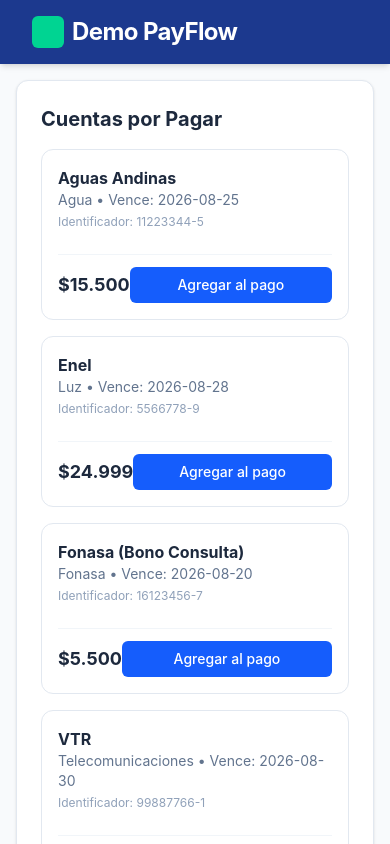
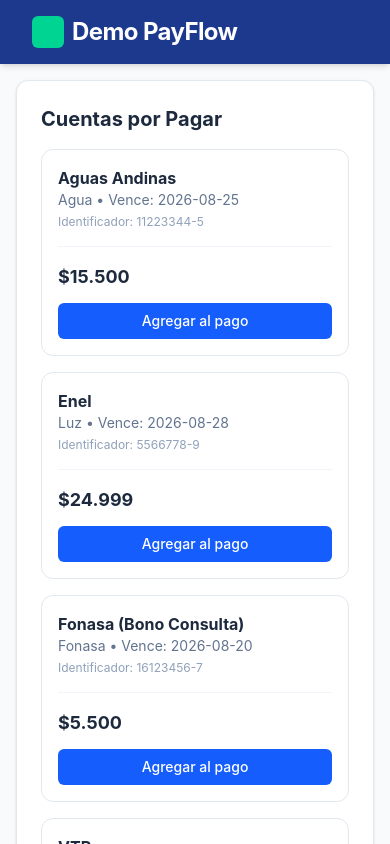
Before and after one commit to xHellex/payflow-simulator, a React (Vite) app: page / in a window 390 px wide. Shown: the top 844 px of the page. Built offline with nearby package versions, Linux system fonts and the light colour scheme.

Commit message:
style: fix button

```diff
--- a/src/components/AccountList.tsx
+++ b/src/components/AccountList.tsx
@@ -21,18 +21,18 @@
                                 <p className="text-xs text-slate-400 mt-1">Identificador: {account.clientIdentifier}</p>
                             </div>
 
-                            {/* Sección Derecha: Precio y Botón */}
-                            <div className="flex flex-row sm:flex-col items-center sm:items-end justify-between sm:justify-center border-t sm:border-t-0 border-slate-100 pt-3 sm:pt-0 mt-2 sm:mt-0">
-                                <span className="text-lg font-bold text-slate-800 mb-0 sm:mb-2">
+                            {/* Sección Derecha: Precio y Botón (CORREGIDA) */}
+                            <div className="flex flex-col sm:items-end gap-3 w-full sm:w-auto border-t sm:border-t-0 border-slate-100 pt-4 sm:pt-0">
+                                <span className="text-lg font-bold text-slate-800">
                                     ${account.amount.toLocaleString('es-CL')}
                                 </span>
 
                                 <button
                                     onClick={() => addToCart(account)}
                                     disabled={isInCart}
-                                    className={`w-full sm:w-auto px-4 py-2 rounded-md text-sm font-medium whitespace-nowrap transition-colors ${isInCart
-                                        ? 'bg-slate-100 text-slate-400 cursor-not-allowed'
-                                        : 'bg-blue-600 text-white hover:bg-blue-700'
+                                    className={`w-full sm:w-auto px-4 py-2 rounded-md text-sm font-medium transition-colors ${isInCart
+                                            ? 'bg-slate-100 text-slate-400 cursor-not-allowed'
+                                            : 'bg-blue-600 text-white hover:bg-blue-700'
                                         }`}
                                 >
                                     {isInCart ? 'Agregado' : 'Agregar al pago'}
```
